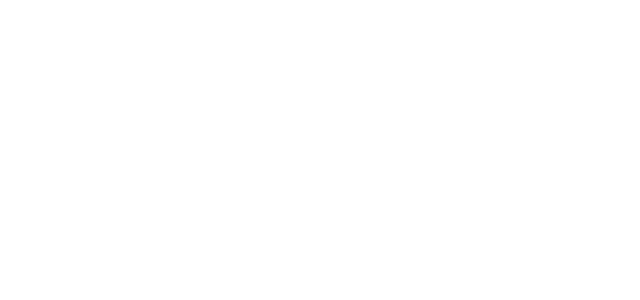
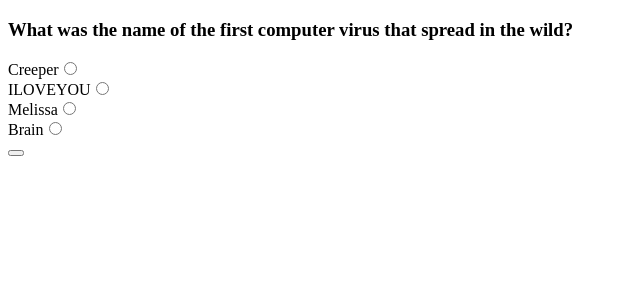
Before and after one commit to rossbuc/interactive-quiz, a React (Vite) app: page / in a window 1280 px wide. Shown: the top 300 px of the page, without its empty margins (0-640 px from the left). Built offline with nearby package versions, Linux system fonts and the light colour scheme.

Commit message:
Show question and add next question functionality

```diff
--- a/src/App.jsx
+++ b/src/App.jsx
@@ -1,7 +1,11 @@
 import { useState } from 'react'
 import './App.css'
+import QuizContainer from './containers/QuizContainer'
 
 function App() {
+  return (
+    <QuizContainer/>
+  )
 
 }
 
--- /dev/null
+++ b/src/components/Question.jsx
@@ -0,0 +1,22 @@
+const Question = ({question}) => {
+
+    const answers = question.options.map((option) => {
+        <div>
+            <label htmlFor={indexOf(option)}>{option}</label>
+            <input type="radio" id={indexof(option)} name="options" value></input>
+        </div>
+    })
+
+    return (
+        <>
+            <h3>{question.question}</h3>
+            <form>
+                {answers}
+                <button type="submit"/>
+            </form>
+        </>
+    )
+
+}
+
+export default Question
--- /dev/null
+++ b/src/containers/QuizContainer.jsx
@@ -0,0 +1,55 @@
+import {useState} from 'react'
+import Question from '../components/Question'
+
+const QuizContainer = () => {
+
+    const [questions, setQuestions] = useState(
+        [
+            {
+              question: "What was the name of the first computer virus that spread in the wild?",
+              options: ["Creeper", "ILOVEYOU", "Melissa", "Brain"],
+              answer: "Brain"
+            },
+            {
+              question: "Which programming language is often referred to as the 'mother of all languages'?",
+              options: ["Java", "C", "Fortran", "Assembly"],
+              answer: "C"
+            },
+            {
+              question: "In what year was the company Google founded?",
+              options: ["1996", "1998", "2000", "2004"],
+              answer: "1998"
+            }
+        ]
+    )
+
+    const [currentQuestionIndex, setCurrentQuestionIndex] = useState(0)
+
+    const [selectedAnswer, setSelectedAnswer] = useState("")
+
+    const answers = questions[currentQuestionIndex].options.map((option, index) =>
+        <div key={index}>
+            <label htmlFor={index}>{option}</label>
+            <input type="radio" id={index} name="options" onChange={(event) => setSelectedAnswer(option)}></input>
+        </div>
+    )
+
+    const handleAnswer = () => {
+        event.preventDefault()
+        setCurrentQuestionIndex(currentQuestionIndex + 1)
+    }
+
+
+
+    return (
+        <>
+            <h3>{questions[currentQuestionIndex].question}</h3>
+            <form>
+                {answers}
+                <button type="submit" onClick={handleAnswer}/>
+            </form>
+        </>
+    )
+}
+
+export default QuizContainer
```
